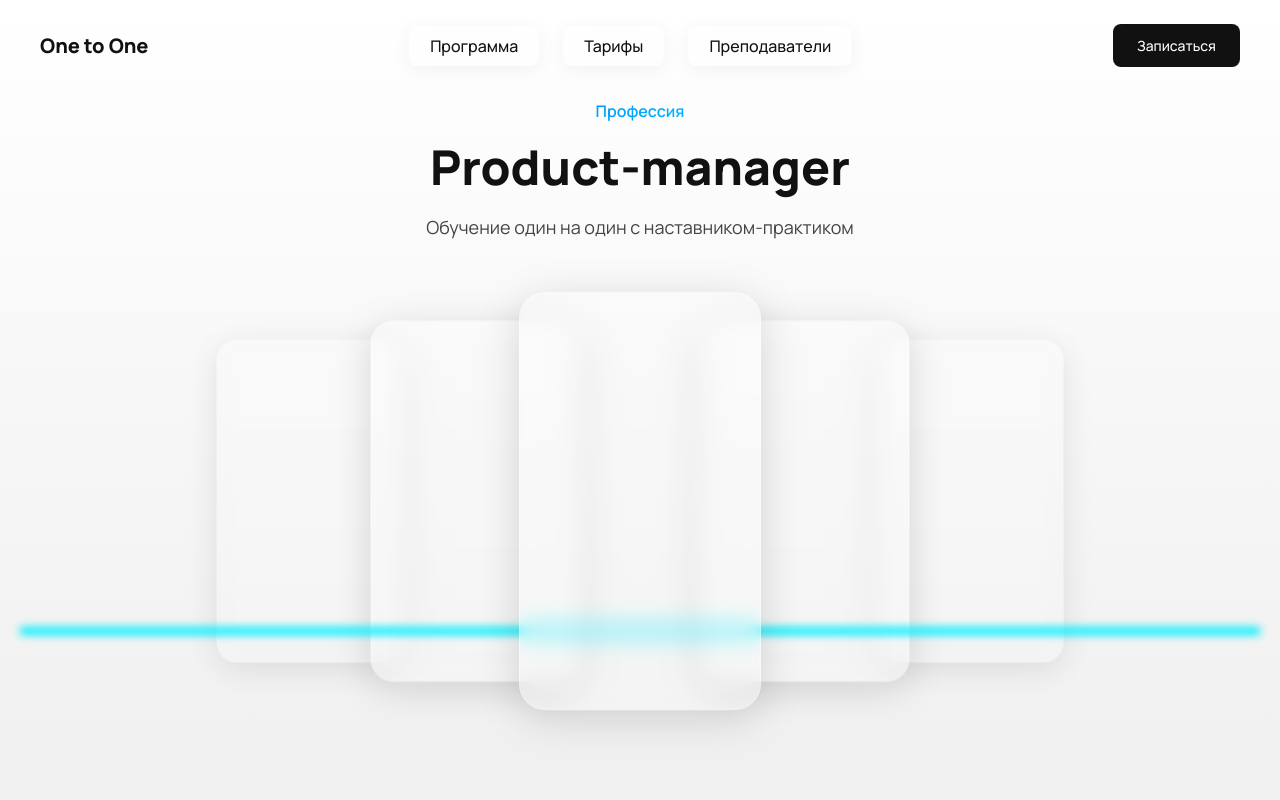
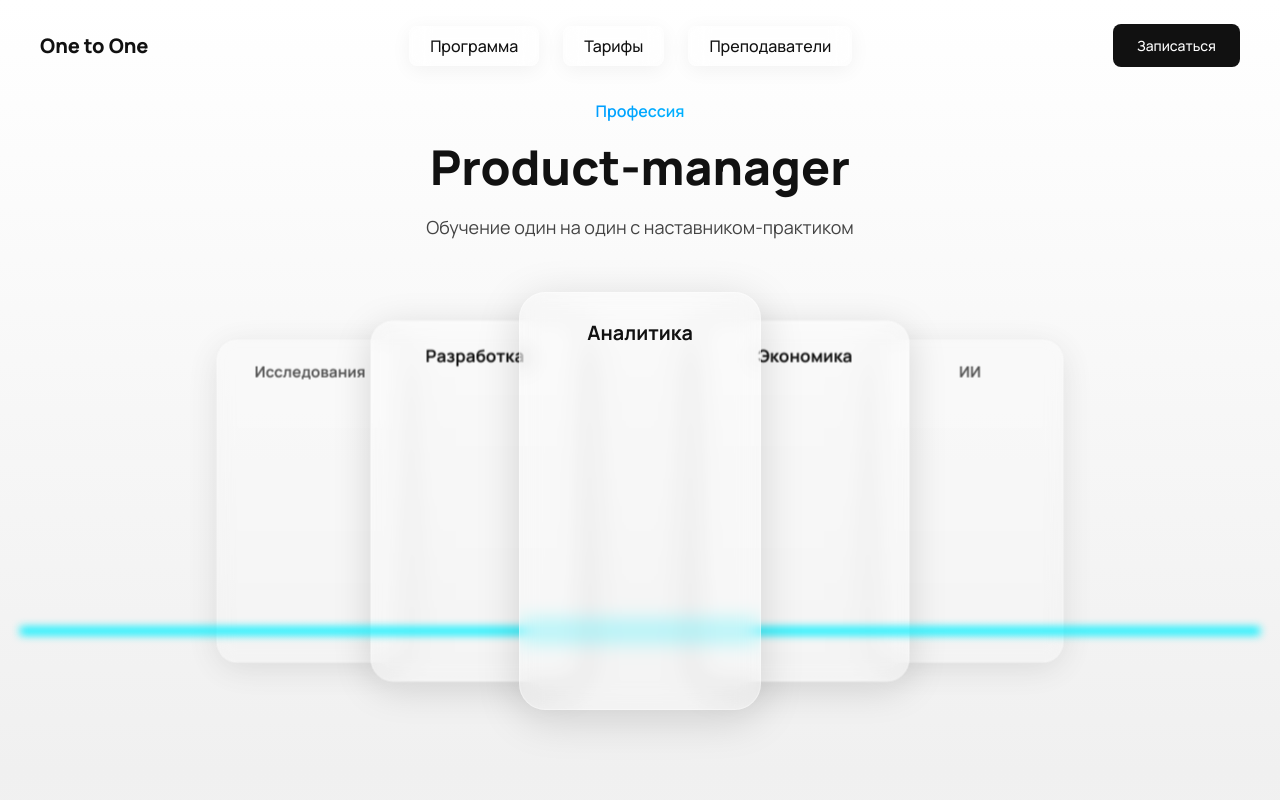
Before and after one commit to Ayraek/new-page-one-to-one, a React (Vite) app: page / in a window 1280 px wide. Shown: the top 800 px of the page. Built offline with nearby package versions, Linux system fonts and the light colour scheme.

Commit message:
Ensure hero card labels are visible

```diff
--- a/src/components/Hero/Hero.module.css
+++ b/src/components/Hero/Hero.module.css
@@ -65,7 +65,7 @@
   font-size: 18px;
   font-weight: 700;
   color: #111;
-  opacity: 0;
+  opacity: 1;
 }
 
 
```
